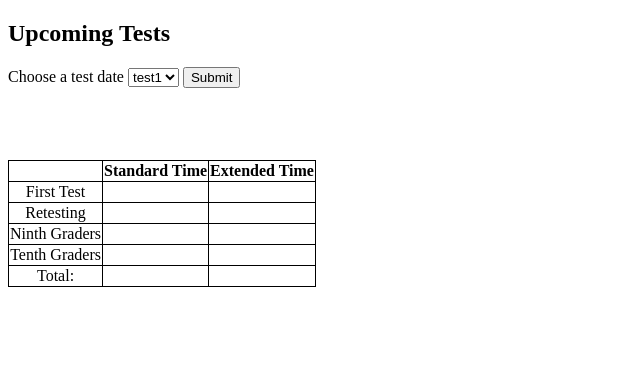
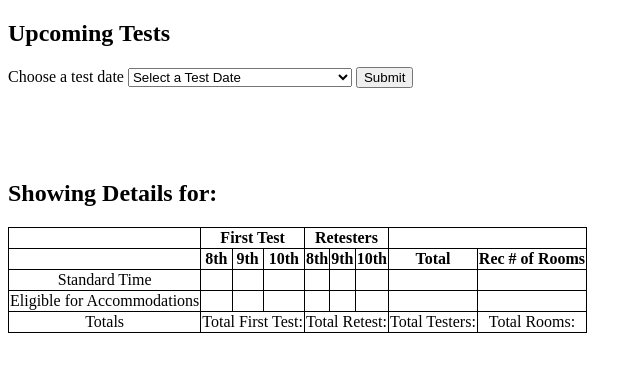
Before and after one commit to rss5799/Admissions-Management-System, a Flask app: page /upcoming_tests/ in a window 1280 px wide. Shown: the top 372 px of the page, without its empty margins (0-642 px from the left). Run offline with Flask 3, Linux system fonts and the light colour scheme.

Commit message:
upcoming tests populated in dropdown

```diff
--- a/app/csv_utils/csv_riverside_writer.py
+++ b/app/csv_utils/csv_riverside_writer.py
@@ -8,6 +8,7 @@
 
 
 #this function should be called when users press the button requesting that riverside data be merged with the most recent schoolmint csv
+#this cannot be a standalone function or it breaks the testing file
 def place_riverside_into_schoolmint(schoolmintData, riversideResults):
 
     MATRIX_FILE = 'app/services/admissions_matrix.json'
@@ -39,7 +40,7 @@
 
 #     return df
 
-#this function combines two CSV files, processes the data, and saves the results to a new CSV file.
+#this function combines two CSV files, processes the data, and saves the results to a new CSV file.  should be called when user presses button requesting that riverside data be merged with the most recent schoolmint csv
 def combine_data(first_file_path: str, second_file_path: str):
     MATRIX_FILE = 'app/services/admissions_matrix.json'
     with open(MATRIX_FILE, "r") as f:
--- a/app/routes.py
+++ b/app/routes.py
@@ -6,6 +6,10 @@
 from app.services.report_card_service import ReportCardService
 import os
 from flask import send_file, url_for
+from app.services.test_day_details import retrieve_unique_test_dates
+
+
+schoolMint_csv = ('DummyDataComplete.csv')
 
 UPLOAD_FOLDER = os.path.join(os.getcwd(), 'data')
 UPDATED_FILE = os.path.join(UPLOAD_FOLDER, 'updated_student_data.csv')
@@ -129,23 +133,38 @@
 
 @bp.route("/upcoming_tests/", methods=['GET','POST'])
 def upcoming_tests():
-    upcoming_test_dates = ['test1', 'test2', 'test3', 'test4']
+    upcoming_test_dates = retrieve_unique_test_dates(schoolMint_csv)
 
-    number_testers = ["", ""]
-    number_retesters = ["", ""]
-    number_ninth = ["", ""]
-    number_tenth = ["", ""]
-    total_testers = ["", ""]
+    #list pattern (standard and accomms)
+    #[0] = number first test 8th graders
+    #[1] = number first test 9th graders
+    #[2] = number first test 10th graders
+    #[3] = number retest 8th graders
+    #[4] = number retest 9th graders
+    #[5] = number retest 10th graders
+    #[6] = total (either standard or accomms)
+    #[7] = total / 25
+
+    standard_time= ["", "", "", "", "", "", "", ""]
+    accomms_eligible= ["", "", "", "", "", "", "", ""]
+    selected_test_date = ""
+
+    #list pattern (totals)
+    #[0] = total first test
+    #[1] = total retest
+    #[2] = total total
+    #[3] = total rooms
+    totals = ["", "", "", ""]
+
 
     if request.method == 'POST':
         selected_test_date = request.form.get('upcoming_tests_dropdown')
         print(type(selected_test_date))
-        number_testers = [selected_test_date, selected_test_date]
-        number_retesters = [selected_test_date, selected_test_date]
-        number_ninth = [selected_test_date, selected_test_date]
-        number_tenth = [selected_test_date, selected_test_date]
-        total_testers = [selected_test_date, selected_test_date]
-    return render_template("upcoming_tests.html", dates = upcoming_test_dates, testers = number_testers, retesters = number_retesters, ninth = number_ninth, tenth = number_tenth, total = total_testers)
+        standard_time = ["", "", "", "1", "", "", ""]
+        accomms_eligible = ["", "", "", "1", "", "", ""]
+        totals = ["", "", ""]
+
+    return render_template("upcoming_tests.html", dates = upcoming_test_dates, selected_test_date = selected_test_date, standard_time = standard_time, accomms_eligible = accomms_eligible, totals = totals)
 
 @bp.route("/unresponsive_students/")
 def unresponsive_students():
--- /dev/null
+++ b/app/services/test_day_details.py
@@ -0,0 +1,22 @@
+import pandas as pd
+
+def retrieve_unique_test_dates(schoolMintData:str):
+    upcoming_test_dates = []
+
+    df_schoolmint = pd.read_csv(schoolMintData)
+    df_schoolmint = df_schoolmint.fillna("")
+
+    for index, row in df_schoolmint.iterrows():
+        test_value = row['test_date_sign_up']
+        if(test_value != ""):
+            if test_value not in upcoming_test_dates:
+                upcoming_test_dates.append(test_value)
+    return upcoming_test_dates
+
+
+
+#load the current csv
+#iterate down rows
+#if not accoms get 8th, 9th, 10th
+#if accoms get 8th, 9th, 10th
+#return dictionary {test_date, standard8, standard9, standard10, accomms8, accomms9, accomms10, total, rooms}
--- a/app/templates/upcoming_tests.html
+++ b/app/templates/upcoming_tests.html
@@ -20,6 +20,7 @@
     <form method="POST">
         <label for="upcoming_tests_dropdown">Choose a test date</label>
         <select name = "upcoming_tests_dropdown" id="upcoming_tests_dropdown">
+            <option selected value="" disabled>Select a Test Date</option>
             {% for date in dates %}
                 <option value="{{ date }}">{{ date }}</option>
             {% endfor %}
@@ -31,45 +32,63 @@
     <br>
     <br>
 
-        <table>
+    <h2>Showing Details for: {{selected_test_date}}</h2>
+
+
+
+    <table>
+    <tr>
+        <th></th>
+        <th colspan="3"> First Test</th>
+        <th colspan="3"> Retesters</th>
+        <th colspan="2"></th>
+    </tr>
 
     <tr>
         <th></th>
-        <th>Standard Time</th>
-        <th>Extended Time</th>
+        <th> 8th</th>
+        <th> 9th</th>
+        <th>10th</th>
+        <th> 8th</th>
+        <th> 9th</th>
+        <th>10th</th>
+        <th>Total</th>
+        <th> Rec # of Rooms</th>
     </tr>
 
     <tr>
-        <td>First Test</td>
-        <td>{{ testers[0] }}</td>
-        <td>{{ testers[1] }}</td>
+        <td>Standard Time</td>
+        <td>{{standard_time[0]}}</td>
+        <td>{{standard_time[1]}}</td>
+        <td>{{standard_time[2]}}</td>
+        <td>{{standard_time[3]}}</td>
+        <td>{{standard_time[4]}}</td>
+        <td>{{standard_time[5]}}</td>
+        <td>{{standard_time[6]}}</td>
+        <td>{{standard_time[7]}}</td>
     </tr>
 
     <tr>
-        <td>Retesting</td>
-        <td>{{ retesters[0] }}</td>
-        <td> {{retesters[1] }}</td>
+        <td>Eligible for Accommodations</td>
+        <td>{{accomms_eligible[0]}}</td>
+        <td>{{accomms_eligible[1]}}</td>
+        <td>{{accomms_eligible[2]}}</td>
+        <td>{{accomms_eligible[3]}}</td>
+        <td>{{accomms_eligible[4]}}</td>
+        <td>{{accomms_eligible[5]}}</td>
+        <td>{{accomms_eligible[6]}}</td>
+        <td>{{accomms_eligible[7]}}</td>
+    </tr>
+
+    <tr>
+        <td>Totals</td>
+        <td colspan="3">Total First Test: {{totals[0]}}</td>
+        <td colspan="3">Total Retest: {{totals[1]}}</td>
+        <td>Total Testers: {{totals[2]}}</td>
+        <td>Total Rooms: {{totals[3]}}</td>
     </tr>
 
 
-    <tr>
-        <td>Ninth Graders</td>
-        <td>{{ ninth[0] }}</td>
-        <td> {{ ninth[1] }}</td>
-    </tr>
-
-    <tr>
-        <td>Tenth Graders</td>
-        <td>{{ tenth[0] }}</td>
-        <td>{{ tenth[1] }}</td>
-    </tr>
-
-    <tr>
-        <td>Total:</td>
-        <td>{{ total[0] }}</td>
-        <td>{{ total[1] }}</td>
-
-    </tr>
 
 
 </table>
```
